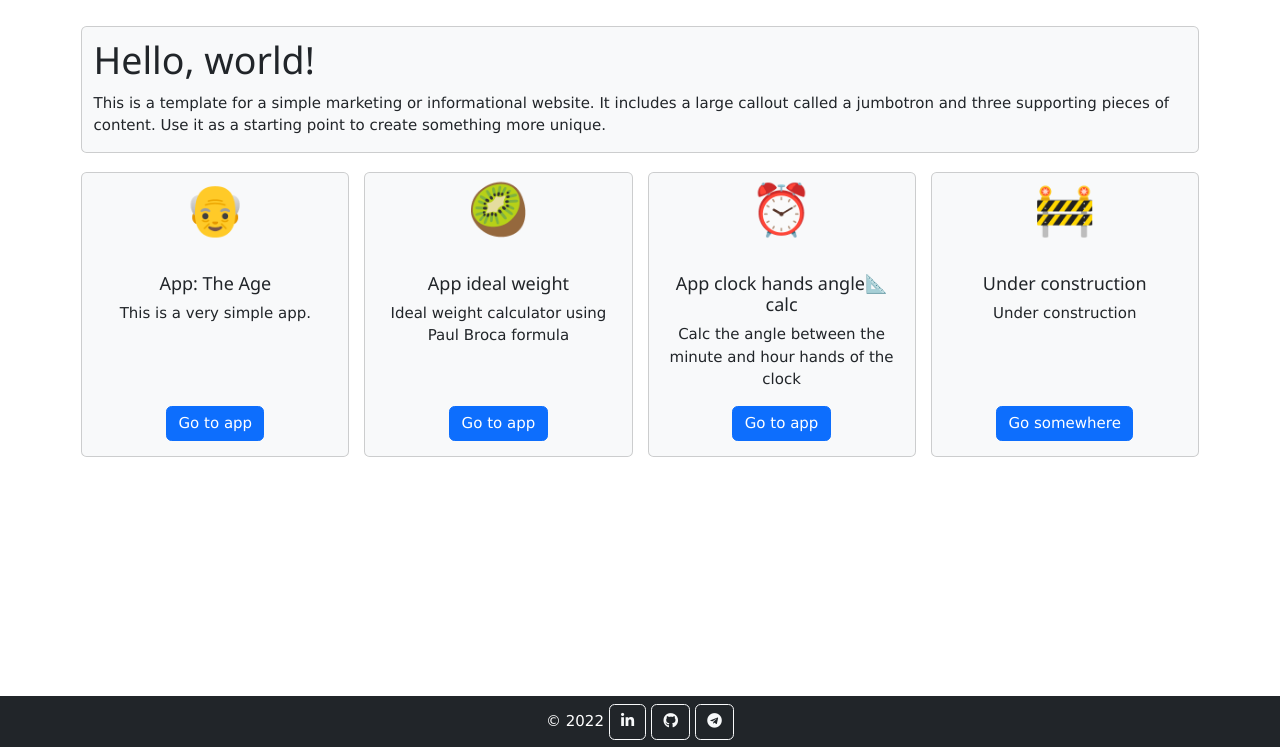
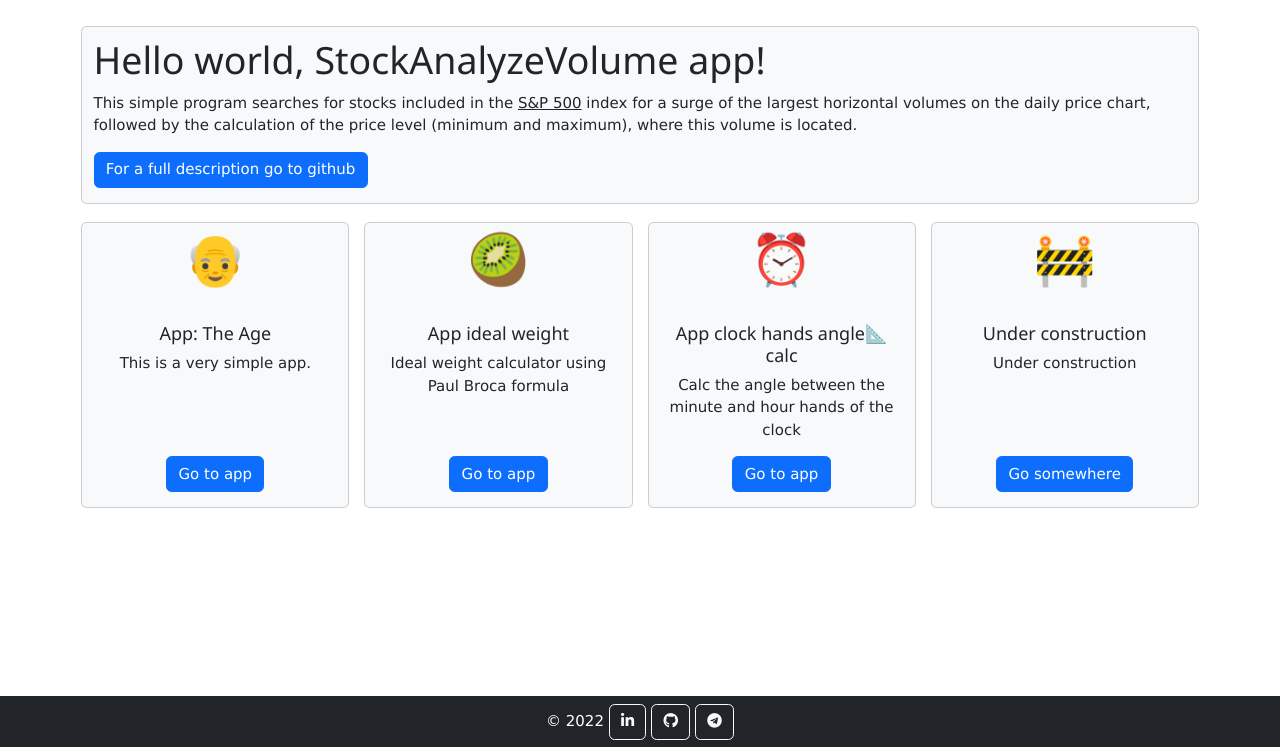
Before and after one commit to i5ilya/iprtflio_web_app, a Flask app: page / in a window 1280 px wide. Shown: the part 53-800 px from the top of the page. Run offline with Flask 2, Linux system fonts and the light colour scheme; some libraries are stand-ins or nearby versions.

Commit message:
edit main card

```diff
--- a/templates/home.html
+++ b/templates/home.html
@@ -9,13 +9,13 @@ Home page
 
 {% block body %}
 
-<div class="jumbotron card bg-light my-1" >
+<div class="jumbotron card bg-light my-1">
 	<div class="container">
-		<h1 class="display-6">Hello, world!</h1>
-		<p>This is a template for a simple marketing or informational website. It includes a large callout called a
-			jumbotron and three supporting pieces of content. Use it as a starting point to create something more
-			unique.</p>
-		<p><a class="stretched-link" href="/about" ></a></p>
+		<h1 class="display-6">Hello world, StockAnalyzeVolume app!</h1>
+		<p>This simple program searches for stocks included in the <a href="https://en.wikipedia.org/wiki/List_of_S%26P_500_companies" target="_blank">S&P 500</a> index for a surge of the largest horizontal
+			volumes on the daily price chart, followed by the calculation of the price level (minimum and maximum),
+			where this volume is located.</p>
+		<p><a href="https://github.com/i5ilya/StockAnalyzeVolume/tree/master" class="btn btn-primary" target="_blank">For a full description go to github</a></p>
 	</div>
 </div>
 
@@ -38,25 +38,27 @@ Home page
 			<div class="card-body d-flex flex-column">
 				<h5 class="card-title">App ideal weight</h5>
 				<p class="card-text">Ideal weight calculator using Paul Broca formula</p>
-				<a href="app_ideal_weight" class="align-self-center mt-auto btn btn-primary stretched-link">Go to app</a>
+				<a href="app_ideal_weight" class="align-self-center mt-auto btn btn-primary stretched-link">Go to
+					app</a>
 			</div>
 		</div>
 	</div>
 	<div class="col">
 		<div class="card bg-light h-100 text-center">
 			<!-- <img src="..." class="card-img-top" alt="..."> -->
-      <span style='font-size:50px;'>&#9200;</span>
+			<span style='font-size:50px;'>&#9200;</span>
 			<div class="card-body d-flex flex-column">
 				<h5 class="card-title">App clock hands angle&#128208;calc</h5>
 				<p class="card-text">Calc the angle between the minute and hour hands of the clock</p>
-				<a href="app_clock_hand_angle_calc" class="align-self-center mt-auto btn btn-primary stretched-link">Go to app</a>
+				<a href="app_clock_hand_angle_calc" class="align-self-center mt-auto btn btn-primary stretched-link">Go
+					to app</a>
 			</div>
 		</div>
 	</div>
 	<div class="col">
 		<div class="card bg-light h-100 text-center">
 			<span style='font-size:50px;'>&#128679;</span>
-      <!-- <img src="..." class="card-img-top" alt="..."> -->
+			<!-- <img src="..." class="card-img-top" alt="..."> -->
 			<div class="card-body d-flex flex-column">
 				<h5 class="card-title">Under construction</h5>
 				<p class="card-text">Under construction</p>
```
